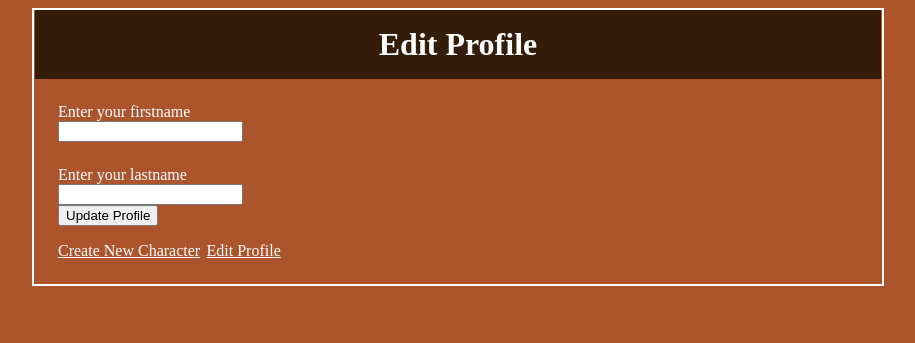
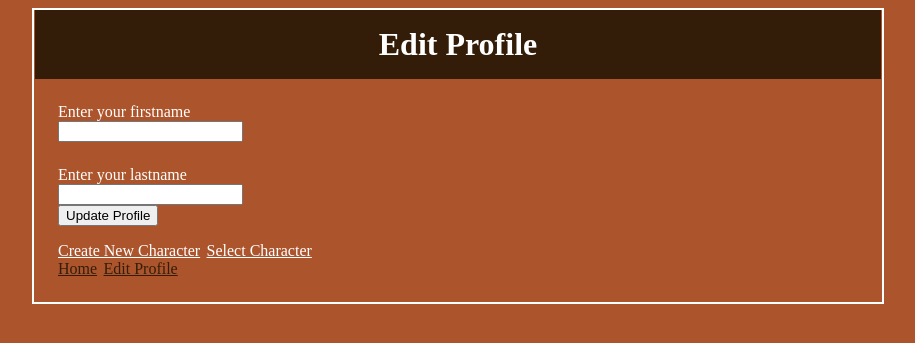
Before and after one commit to richhildebrand/WP2_Character_Creation_Website, a PHP site: page /Account/Edit-Profile.php in a window 1280 px wide. Shown: the top 343 px of the page, without its empty margins (182-1097 px from the left). Run offline with PHP 8.4, Linux system fonts and the light colour scheme; the visitor is signed in with stand-in values (Sample User, id 1).

Commit message:
footer updates

```diff
--- a/Helpers/FooterHelper.php
+++ b/Helpers/FooterHelper.php
@@ -6,7 +6,12 @@ class FooterHelper
 	{
 		print('<footer>');
 			print('<a href="../Character/Create.php">Create New Character</a>');
-	        print('<a href="../Account/Edit-Profile.php">Edit Profile</a>');
+			print('<a href="../Character/Select.php">Select Character</a>');
+
+	        print('<div class="adminFooterLinks">');
+	        	print('<a href="../index.html">Home</a>');
+	        	print('<a href="../Account/Edit-Profile.php">Edit Profile</a>');
+        	print('</div>');
 	    print('</footer>');
 	}
 
--- a/Session/SessionManager.php
+++ b/Session/SessionManager.php
@@ -28,7 +28,7 @@ class SessionManager
 		session_start();
         $_SESSION['user_name'] = $userName;
 
-        header("Location: ../Character/Create.php");
+        header("Location: ../Character/Select.php");
 	}
 
 	public function ContinueSession()
```
